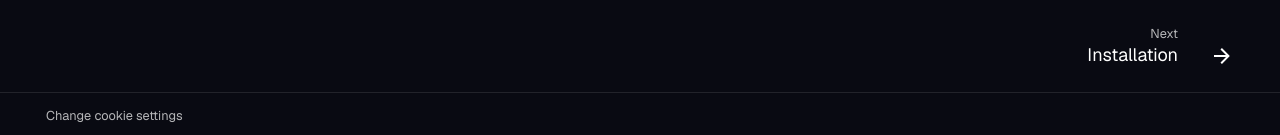
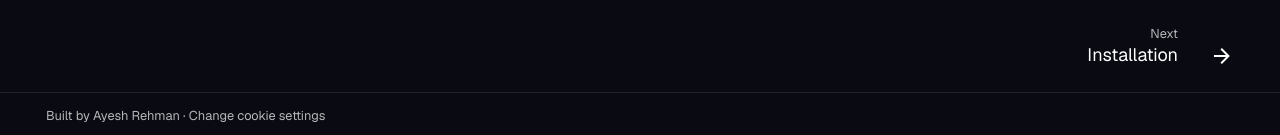
Before and after one commit to Ayesh96/CodeAkos, an MkDocs documentation site: the page built from docs/index.md, in a window 1280 px wide and 900 px high, scrolled down 4291 px. Shown: the part 762-897 px from the top of the window. Built offline with MkDocs 1.6.1 and Material for MkDocs 9.7.7, drawn with Linux system fonts in a browser that asks for light colours; comment, search, counter and statistics services are not loaded.

Commit message:
Link the docs to the author's case study and name the author in structured data
The docs footer and README now link to ayeshrehman.com/work/code-akos/, and the
SoftwareApplication author uses the same Person id, name and profiles as the
author's site, so search engines can tie the product to its author.

```diff
--- a/docs/llms.txt
+++ b/docs/llms.txt
@@ -28,4 +28,5 @@ Facts that are easy to get wrong:
 ## Source
 
 - [Repository](https://github.com/Ayesh96/code-akos)
+- [Case study by the author, Ayesh Rehman](https://ayeshrehman.com/work/code-akos/): why it was built, design decisions, what failed at first.
 - [Releases](https://github.com/Ayesh96/code-akos/releases)
--- a/mkdocs.yml
+++ b/mkdocs.yml
@@ -57,7 +57,9 @@ extra:
       - reject
       - manage
 
-copyright: <a href="#__consent">Change cookie settings</a>
+# The author credit links to the case study on the author's own site, so readers and search engines
+# can tie the product to the person who built it.
+copyright: Built by <a href="https://ayeshrehman.com/work/code-akos/">Ayesh Rehman</a> · <a href="#__consent">Change cookie settings</a>
 
 # Raw data stays in the repo but is not published. docs/internal/ is gitignored and never built.
 exclude_docs: |
--- a/overrides/main.html
+++ b/overrides/main.html
@@ -70,7 +70,13 @@
           "AI triage with Ollama, DeepSeek or Anthropic",
           "AI fix attempts opened as pull requests"
         ],
-        "author": { "@type": "Person", "name": "Ayesh", "url": "https://github.com/Ayesh96" },
+        "author": {
+          "@type": "Person",
+          "@id": "https://ayeshrehman.com/#person",
+          "name": "Ayesh Rehman",
+          "url": "https://ayeshrehman.com/",
+          "sameAs": ["https://github.com/Ayesh96", "https://www.linkedin.com/in/syed-ayesh/"]
+        },
         "sameAs": ["{{ config.repo_url }}"]
       },
       {
```
Also changed, not shown: README.md (+1 -0 lines).
